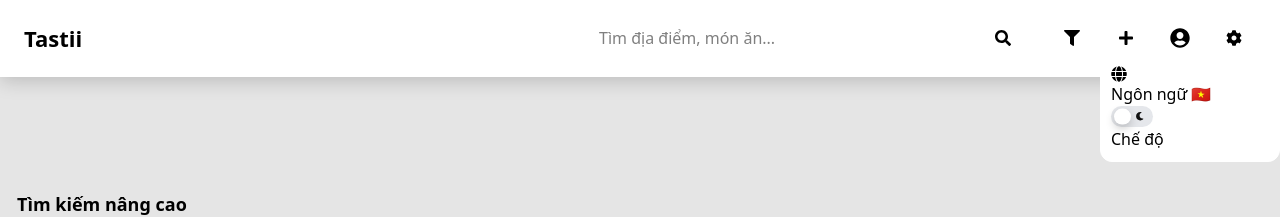
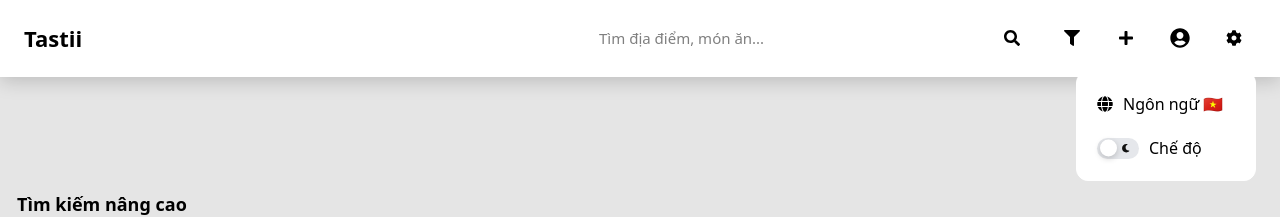
Before and after one commit to vungochieu21/website-savoryhub, a Next.js app: page /filter in a window 1280 px wide. Both pictures are taken after a click on the button 1234 px from the left and 38 px from the top of the page. Shown: the top 217 px of the page. Built offline with nearby package versions, Linux system fonts and the light colour scheme.

Commit message:
update v4.2

```diff
--- a/src/components/layout/Navbar.module.css
+++ b/src/components/layout/Navbar.module.css
@@ -1,121 +1,52 @@
-.navbar {
-  position: fixed;
-  top: 0;
-  width: 100%;
+.container {
+  position: relative;
   display: flex;
-  justify-content: center;
-  background: var(--navbar-bg);
-  color: var(--navbar-text);
-  border-bottom: 1px solid var(--border);
-  box-shadow: 0 4px 18px rgba(0, 0, 0, 0.18);
-  z-index: 9999;
+  align-items: center;
+  cursor: pointer;
+  user-select: none;
 }
 
-.navInner {
-  display: flex;
-  align-items: center;
-  padding: 14px 24px;
-  gap: 10px;
+/* background */
+.bg {
+  position: absolute;
   width: 100%;
-  max-width: 1400px;
+  height: 100%;
+  border-radius: 9999px;
+  transition: background-color 0.5s;
 }
 
-.logo {
-  font-size: 22px;
-  font-weight: bold;
-  cursor: pointer;
+.bgLight {
+  background-color: #e5e7eb;
 }
 
-.searchBox {
-  width: 460px;
-  margin-left: auto;
-  display: flex;
-  align-items: center;
-  background: var(--surface);
-  border: 1px solid var(--border);
-  border-radius: 999px;
-  padding: 6px 10px 6px 18px;
-  gap: 10px;
+.bgDark {
+  background-color: #111827;
 }
 
-.searchBox input {
-  flex: 1;
-  border: none;
-  outline: none;
-  background: transparent;
-  color: var(--navbar-text);
-}
-
-.searchBtn {
-  border: none;
-  background: transparent;
-  cursor: pointer;
-}
-
-.iconBtn {
-  width: 44px;
-  height: 44px;
-  border-radius: 50%;
-  border: 1px solid var(--border);
-  background: var(--surface);
+/* icon */
+.icon {
+  position: absolute;
   display: flex;
   align-items: center;
   justify-content: center;
-  cursor: pointer;
+  transition: color 0.3s;
 }
 
-.dropdown {
-  position: absolute;
-  top: 55px;
-  right: 0;
-  background: var(--surface);
-  border: 1px solid var(--border);
-  border-radius: 12px;
-  padding: 10px;
-  min-width: 180px;
+.sun {
+  left: 8px;
 }
 
-.favoritesPopup {
-  position: fixed;
-  top: 80px;
-  right: 20px;
-  width: 260px;
-  background: var(--surface);
-  border: 1px solid var(--border);
-  border-radius: 12px;
-  padding: 12px;
-  z-index: 10000;
+.moon {
+  right: 8px;
 }
 
-.profilePopup {
-  position: fixed;
-  inset: 0;
-  background: rgba(0,0,0,0.45);
-  display: flex;
-  justify-content: center;
-  align-items: center;
-  z-index: 10001;
+/* slider */
+.slider {
+  background: white;
+  border-radius: 9999px;
+  position: absolute;
+  top: 50%;
+  transform: translateY(-50%);
+  box-shadow: 0 2px 6px rgba(0,0,0,0.2);
+  transition: transform 0.5s cubic-bezier(0.22, 1, 0.36, 1);
 }
-
-.profileCard {
-  width: 320px;
-  background: var(--surface);
-  border-radius: 16px;
-  padding: 20px;
-}
-
-.passRow {
-  display: flex;
-  align-items: center;
-  gap: 8px;
-}
-
-.closeBtn {
-  margin-top: 10px;
-  padding: 10px;
-  background: #b30000;
-  color: white;
-  border: none;
-  border-radius: 10px;
-  cursor: pointer;
-}
--- a/src/components/layout/Navbar.tsx
+++ b/src/components/layout/Navbar.tsx
@@ -16,6 +16,7 @@ import {
   FaSignOutAlt,
 } from "react-icons/fa";
 
+// ✅ ADD ICON
 import { FontAwesomeIcon } from "@fortawesome/react-fontawesome";
 import { faEye, faEyeSlash } from "@fortawesome/free-solid-svg-icons";
 
@@ -35,6 +36,7 @@ export default function Navbar({ onAdd }: NavbarProps) {
   const [showFavorites, setShowFavorites] = useState(false);
   const [user, setUser] = useState<any>(null);
 
+  // ✅ ADD
   const [showProfile, setShowProfile] = useState(false);
   const [showPass, setShowPass] = useState(false);
 
@@ -159,9 +161,12 @@ export default function Navbar({ onAdd }: NavbarProps) {
           </div>
         )}
 
-        {/* PROFILE */}
+        {/* ✅ PROFILE */}
         {showProfile && (
-          <div className="profile-popup" onClick={() => setShowProfile(false)}>
+          <div
+            className="profile-popup"
+            onClick={() => setShowProfile(false)}
+          >
             <div
               className="profile-card"
               onClick={(e) => e.stopPropagation()}
@@ -174,7 +179,9 @@ export default function Navbar({ onAdd }: NavbarProps) {
 
               <div className="pass-row">
                 <b>Mật khẩu:</b>
-                <span>{showPass ? user?.password : "••••••••"}</span>
+                <span>
+                  {showPass ? user?.password : "••••••••"}
+                </span>
 
                 <button onClick={() => setShowPass(!showPass)}>
                   <FontAwesomeIcon icon={showPass ? faEyeSlash : faEye} />
@@ -225,7 +232,7 @@ export default function Navbar({ onAdd }: NavbarProps) {
 
       </div>
 
-      {/* STYLE */}
+      {/* ================= STYLE FIX ================= */}
       <style jsx>{`
         .navbar {
           position: fixed;
@@ -265,6 +272,12 @@ export default function Navbar({ onAdd }: NavbarProps) {
           border-radius: 999px;
           padding: 6px 10px 6px 18px;
           gap: 10px;
+          transition: 0.2s;
+        }
+
+        .search-box:focus-within {
+          box-shadow: 0 0 0 2px #b30000;
+          transform: scale(1.02);
         }
 
         .search-box input {
@@ -273,6 +286,7 @@ export default function Navbar({ onAdd }: NavbarProps) {
           outline: none;
           background: transparent;
           color: var(--navbar-text);
+          font-size: 15px;
         }
 
         .search-btn {
@@ -281,6 +295,18 @@ export default function Navbar({ onAdd }: NavbarProps) {
           border: none;
           background: transparent;
           border-radius: 50%;
+          cursor: pointer;
+          display: flex;
+          align-items: center;
+          justify-content: center;
+          color: var(--navbar-text);
+          transition: 0.2s;
+        }
+
+        .search-btn:hover {
+          background: #b30000;
+          color: white;
+          transform: scale(1.15);
         }
 
         .icon-btn {
@@ -293,6 +319,18 @@ export default function Navbar({ onAdd }: NavbarProps) {
           align-items: center;
           justify-content: center;
           cursor: pointer;
+          transition: 0.2s;
+          color: var(--navbar-text);
+        }
+
+        .icon-btn:hover {
+          background: #b30000;
+          color: white;
+        }
+
+        .settings,
+        .user-menu {
+          position: relative;
         }
 
         .dropdown {
@@ -305,6 +343,109 @@ export default function Navbar({ onAdd }: NavbarProps) {
           padding: 10px;
           min-width: 180px;
         }
+
+        .dropdown button {
+          display: flex;
+          align-items: center;
+          gap: 10px;
+          width: 100%;
+          padding: 10px;
+          border: none;
+          background: transparent;
+          cursor: pointer;
+          color: var(--navbar-text);
+          text-align: left;
+          white-space: nowrap;
+        }
+
+        .dropdown button:hover {
+          background: rgba(0, 0, 0, 0.05);
+        }
+
+        .mode {
+          display: flex;
+          align-items: center;
+          gap: 10px;
+          padding: 10px;
+          white-space: nowrap;
+        }
+
+        .favorites-popup {
+          position: fixed;
+          top: 80px;
+          right: 20px;
+          width: 260px;
+          background: var(--surface);
+          border: 1px solid var(--border);
+          border-radius: 12px;
+          box-shadow: 0 10px 25px rgba(0, 0, 0, 0.25);
+          padding: 12px;
+          z-index: 10000;
+        }
+
+        .favorites-header {
+          font-weight: bold;
+          margin-bottom: 8px;
+        }
+
+        .favorites-body {
+          font-size: 14px;
+          opacity: 0.8;
+        }
+
+        /* ✅ ADD PROFILE STYLE */
+        .profile-popup {
+          position: fixed;
+          inset: 0;
+          background: rgba(0,0,0,0.45);
+          display: flex;
+          justify-content: center;
+          align-items: center;
+          z-index: 10001;
+        }
+
+        .profile-card {
+          width: 320px;
+          background: var(--surface);
+          color: var(--navbar-text);
+          border-radius: 16px;
+          padding: 20px;
+          display: flex;
+          flex-direction: column;
+          gap: 10px;
+          box-shadow: 0 10px 30px rgba(0,0,0,0.3);
+        }
+
+        .profile-title {
+          font-weight: bold;
+          font-size: 16px;
+        }
+
+        .pass-row {
+          display: flex;
+          align-items: center;
+          gap: 8px;
+        }
+
+        .pass-row button {
+          margin-left: auto;
+          background: #b30000;
+          color: white;
+          border: none;
+          padding: 6px 10px;
+          border-radius: 6px;
+          cursor: pointer;
+        }
+
+        .close-btn {
+          margin-top: 10px;
+          padding: 10px;
+          background: #b30000;
+          color: white;
+          border: none;
+          border-radius: 10px;
+          cursor: pointer;
+        }
       `}</style>
     </div>
   );
--- a/src/components/ui/NightModeButton.module.css
+++ b/src/components/ui/NightModeButton.module.css
@@ -6,47 +6,37 @@
   user-select: none;
 }
 
-/* BACKGROUND */
-.bg {
+/* background */
+.background {
   position: absolute;
   width: 100%;
   height: 100%;
-  border-radius: 999px;
+  border-radius: 9999px;
   transition: background-color 0.5s;
 }
 
-.bgLight {
-  background: #e5e7eb;
+.darkBg {
+  background-color: #111827; /* gray-900 */
 }
 
-.bgDark {
-  background: #111827;
+.lightBg {
+  background-color: #e5e7eb; /* gray-200 */
 }
 
-/* ICON */
+/* sun + moon */
 .icon {
   position: absolute;
   display: flex;
   align-items: center;
   justify-content: center;
-  transition: 0.3s;
 }
 
-.sun {
-  left: 8px;
-}
-
-.moon {
-  right: 8px;
-}
-
-/* SLIDER */
+/* slider */
 .slider {
+  background: white;
+  border-radius: 9999px;
   position: absolute;
-  background: white;
-  border-radius: 999px;
-  box-shadow: 0 4px 10px rgba(0,0,0,0.2);
   top: 50%;
-  transform: translateY(-50%);
+  box-shadow: 0 2px 6px rgba(0,0,0,0.2);
   transition: transform 0.5s cubic-bezier(0.22, 1, 0.36, 1);
 }
--- a/src/components/ui/NightModeButton.tsx
+++ b/src/components/ui/NightModeButton.tsx
@@ -1,5 +1,4 @@
 "use client";
-
 import { useState, useEffect } from "react";
 import { FontAwesomeIcon } from "@fortawesome/react-fontawesome";
 import { faSun, faMoon } from "@fortawesome/free-solid-svg-icons";
@@ -7,13 +6,11 @@ import styles from "./NightModeButton.module.css";
 
 export default function NightModeButton({ size = 1 }) {
 
-  // ⭐ FIX: init state từ localStorage NGAY TỪ ĐẦU
   const [dark, setDark] = useState(() => {
     if (typeof window === "undefined") return false;
     return localStorage.getItem("theme") === "dark";
   });
 
-  // ⭐ CHỈ GIỮ 1 useEffect này
   useEffect(() => {
     const root = document.documentElement;
 
@@ -31,27 +28,29 @@ export default function NightModeButton({ size = 1 }) {
     setDark((prev) => !prev);
   };
 
-  const width = 60 * size;
-  const height = 30 * size;
-  const sliderSize = 24 * size;
-
   return (
     <div
       onClick={handleToggle}
       className={styles.wrapper}
-      style={{ width, height }}
+      style={{
+        width: 60 * size,
+        height: 30 * size,
+      }}
     >
-      {/* BACKGROUND */}
+      {/* Background */}
       <div
-        className={`${styles.bg} ${
-          dark ? styles.bgDark : styles.bgLight
+        className={`${styles.background} ${
+          dark ? styles.darkBg : styles.lightBg
         }`}
       />
 
       {/* SUN */}
       <div
-        className={`${styles.icon} ${styles.sun}`}
-        style={{ fontSize: 12 * size }}
+        className={styles.icon}
+        style={{
+          left: 8,
+          fontSize: 12 * size,
+        }}
       >
         <FontAwesomeIcon
           icon={faSun}
@@ -64,8 +63,11 @@ export default function NightModeButton({ size = 1 }) {
 
       {/* MOON */}
       <div
-        className={`${styles.icon} ${styles.moon}`}
-        style={{ fontSize: 12 * size }}
+        className={styles.icon}
+        style={{
+          right: 8,
+          fontSize: 12 * size,
+        }}
       >
         <FontAwesomeIcon
           icon={faMoon}
@@ -80,11 +82,11 @@ export default function NightModeButton({ size = 1 }) {
       <div
         className={styles.slider}
         style={{
-          width: sliderSize,
-          height: sliderSize,
+          width: 24 * size,
+          height: 24 * size,
           transform: dark
-            ? `translate(${(60 - 21 - 6) * size}px, -50%)`
-            : `translate(3px, -50%)`,
+            ? `translate3d(${(60 - 21 - 6) * size}px, -50%, 0)`
+            : `translate3d(3px, -50%, 0)`,
         }}
       />
     </div>
```
